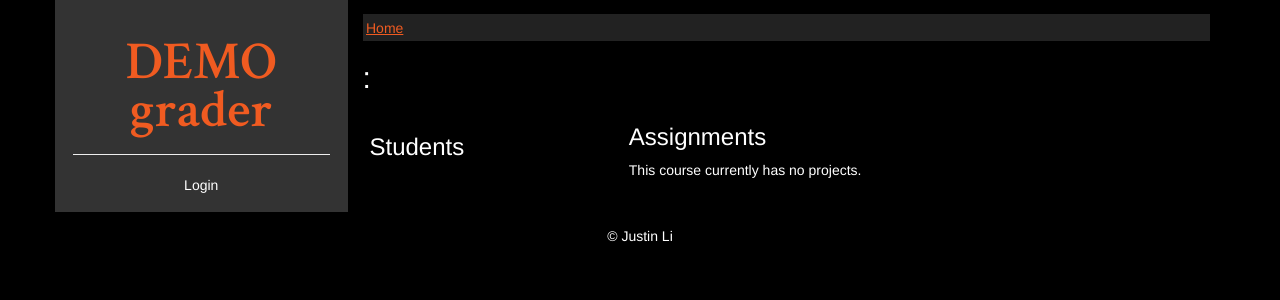
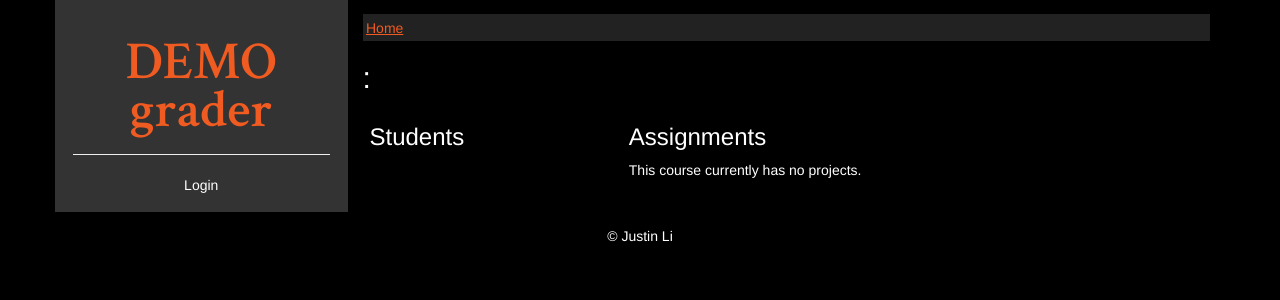
Before and after one commit to justinnhli/demograder, a Django app: template demograder/templates/demograder/instructor/course.html in a window 1280 px wide. Shown: the top 300 px of the page. Run offline with Django 3.2, Linux system fonts and the light colour scheme; the template is opened without the code that fills it, so the values that code supplies are empty; data comes from the database, SQL or seed files in the repository; parts of the project's set-up code (start-up, migrations or seed data) failed here and were passed over; some libraries are stand-ins or nearby versions.

Commit message:
fix CSS for instructor course page

```diff
--- a/demograder/templates/demograder/instructor/course.html
+++ b/demograder/templates/demograder/instructor/course.html
@@ -12,7 +12,7 @@
 
 <table>
 	<tr>
-		<td style="border-style:none;">
+		<td style="border-style:none; vertical-align:top;">
 
 			<h3>Students</h3>
 			<ul>
@@ -22,7 +22,7 @@
 			</ul>
 
 		</td>
-		<td style="border-style:none;">
+		<td style="border-style:none; vertical-align:top;">
 
 			<h3>Assignments</h3>
 			{% if assignments %}
```
